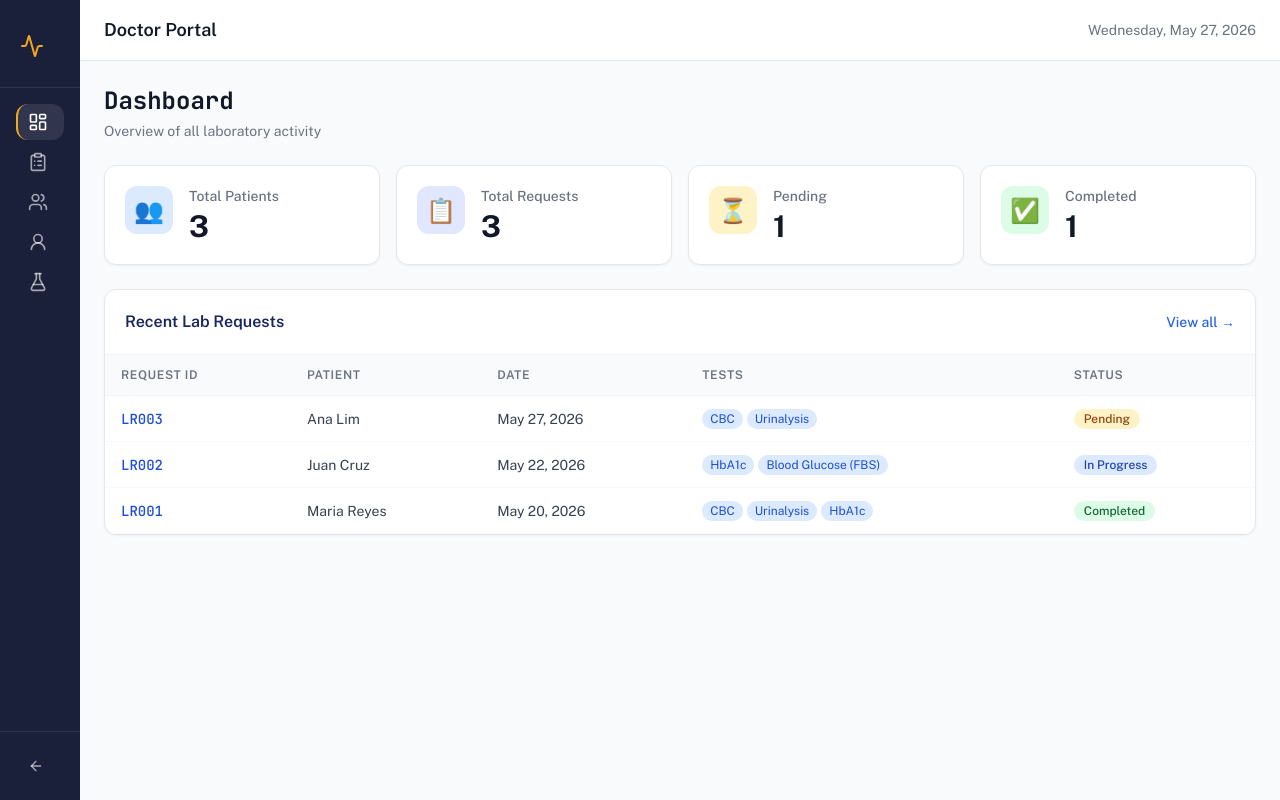
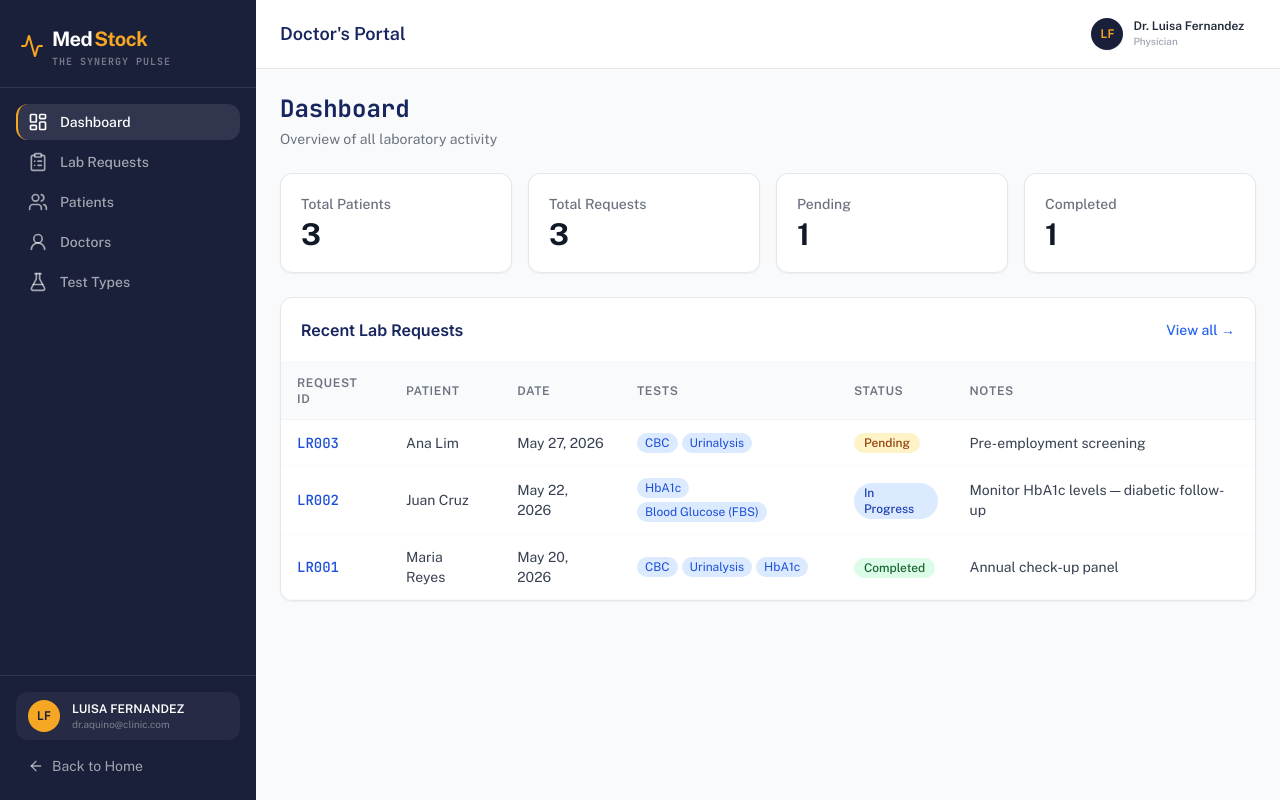
Before and after one commit to Wh4t-20/MedStock, a Vue app: page /doctor/dashboard in a window 1280 px wide. Built offline with nearby package versions, Linux system fonts and the light colour scheme.

Commit message:
doctor general styling

```diff
--- a/src/components/StatCard.vue
+++ b/src/components/StatCard.vue
@@ -1,8 +1,5 @@
 <template>
   <div class="card p-5 flex items-start gap-4">
-    <div :class="`flex-shrink-0 w-12 h-12 rounded-xl flex items-center justify-center ${iconBg}`">
-      <span class="text-2xl">{{ icon }}</span>
-    </div>
     <div>
       <p class="text-sm text-gray-500 font-medium">{{ label }}</p>
       <p class="text-3xl font-bold text-gray-900 mt-0.5">{{ value }}</p>
@@ -13,7 +10,6 @@
 
 <script setup lang="ts">
 defineProps<{
-  icon:    string
   label:   string
   value:   number | string
   sub?:    string
--- a/src/style.css
+++ b/src/style.css
@@ -39,7 +39,8 @@
   }
   .form-select {
     @apply w-full px-3 py-2 border border-gray-300 rounded-lg text-sm bg-white
-           focus:outline-none focus:ring-2 focus:ring-primary-500 focus:border-transparent;
+           focus:outline-none focus:ring-2 focus:ring-blue-500
+           focus:border-transparent shadow-sm;
   }
   .badge {
     @apply inline-flex items-center px-2.5 py-0.5 rounded-full text-xs font-medium;
--- a/src/views/doctor/DoctorDashboard.vue
+++ b/src/views/doctor/DoctorDashboard.vue
@@ -1,7 +1,7 @@
 <template>
   <div class="space-y-6">
     <div>
-      <h2 class="text-2xl font-mono font-bold text-gray-900">Dashboard</h2>
+      <h2 class="text-2xl font-mono font-bold text-[#18265F]">Dashboard</h2>
       <p class="text-gray-500 text-sm mt-1">Overview of all laboratory activity</p>
     </div>
 
@@ -16,7 +16,7 @@
     <!-- Recent requests -->
     <div class="card overflow-hidden">
       <div class="flex items-center justify-between p-5 border-b border-gray-100">
-        <h3 class="font-semibold text-[#18265F]">Recent Lab Requests</h3>
+        <h3 class="font-semibold font-inter text-[#18265F]">Recent Lab Requests</h3>
         <RouterLink to="/doctor/requests" class="text-sm text-primary-600 hover:text-primary-800 font-medium">View all →</RouterLink>
       </div>
       <div class="overflow-x-auto">
@@ -28,6 +28,7 @@
               <th class="table-head">Date</th>
               <th class="table-head">Tests</th>
               <th class="table-head">Status</th>
+              <th class="table-head">Notes</th>
             </tr>
           </thead>
           <tbody>
@@ -44,6 +45,7 @@
                 </div>
               </td>
               <td class="table-cell"><StatusBadge :status="req.status" /></td>
+              <td class="table-cell">{{ req.notes || '—' }}</td>
             </tr>
           </tbody>
         </table>
--- a/src/views/doctor/DoctorDirectory.vue
+++ b/src/views/doctor/DoctorDirectory.vue
@@ -1,7 +1,7 @@
 <template>
   <div class="space-y-5">
     <div class="flex items-center justify-between">
-      <div><h2 class="text-2xl font-bold text-gray-900">Doctors</h2><p class="text-gray-500 text-sm mt-0.5">Licensed physician directory</p></div>
+      <div><h2 class="text-2xl font-bold font-mono text-[#18265F]">Doctors</h2><p class="text-gray-500 text-sm mt-0.5">Licensed physician directory</p></div>
       <button @click="openCreate" class="btn-primary">+ Add Doctor</button>
     </div>
 
--- a/src/views/doctor/DoctorLayout.vue
+++ b/src/views/doctor/DoctorLayout.vue
@@ -1,7 +1,9 @@
 <template>
   <div class="min-h-screen flex bg-gray-50 font-public-sans">
+    <!-- Sidebar -->
     <aside class="group/sidebar w-20 hover:w-64 bg-[#1A1F3A] text-white flex flex-col shrink-0 transition-all duration-300 ease-in-out overflow-hidden z-10">
 
+      <!-- Top Branding Section -->
       <div class="px-5 pt-6 pb-5 border-b border-white/10 h-[88px] flex flex-col justify-center shrink-0">
         <RouterLink to="/" class="font-public-sans font-bold text-xl tracking-tight flex items-center gap-2 whitespace-nowrap">
           <Activity class="w-6 h-6 text-[#F5A623] shrink-0" />
@@ -17,6 +19,7 @@
         </RouterLink>
       </div>
 
+      <!-- Navigation Links -->
       <nav class="flex-1 p-4 space-y-1 overflow-y-auto overflow-x-hidden">
         <NavItem to="/doctor/dashboard"  :icon="LayoutDashboard" label="Dashboard" />
         <NavItem to="/doctor/requests"   :icon="ClipboardList"   label="Lab Requests" />
@@ -25,7 +28,20 @@
         <NavItem to="/doctor/test-types" :icon="FlaskConical"     label="Test Types" />
       </nav>
 
-      <div class="p-4 border-t border-white/10 shrink-0">
+      <!-- Sidebar Footer Section -->
+      <div class="p-4 border-t border-white/10 shrink-0 space-y-2">
+        <!-- User Profile Card -->
+        <div class="flex items-center gap-3 px-3 py-2 rounded-xl bg-white/5 min-w-[180px]">
+          <div class="w-8 h-8 rounded-full bg-[#F5A623] text-[#1A1F3A] flex items-center justify-center text-xs font-bold font-mono shrink-0 select-none">
+            LF
+          </div>
+          <div class="flex-1 min-w-0 opacity-0 group-hover/sidebar:opacity-100 transition-opacity duration-300 ease-in-out whitespace-nowrap">
+            <p class="text-xs font-semibold text-white truncate">LUISA FERNANDEZ</p>
+            <p class="text-[10px] text-white/40 truncate">dr.aquino@clinic.com</p>
+          </div>
+        </div>
+
+        <!-- Back to Home Link -->
         <RouterLink to="/" class="flex items-center gap-2 text-white/60 hover:text-white text-sm transition-colors px-3 py-2 rounded-lg hover:bg-white/5 whitespace-nowrap">
           <ArrowLeft class="w-4 h-4 shrink-0" />
           <span class="opacity-0 group-hover/sidebar:opacity-100 transition-opacity duration-300 ease-in-out">
@@ -35,11 +51,26 @@
       </div>
     </aside>
 
+    <!-- Main Content Panel -->
     <div class="flex-1 flex flex-col min-w-0">
-      <header class="bg-white border-b border-gray-200 px-6 py-4 flex items-center justify-between">
-        <h1 class="text-lg font-semibold text-gray-900">Doctor Portal</h1>
-        <span class="text-sm text-gray-500">{{ today }}</span>
+      <!-- Top Header Area -->
+      <header class="bg-white border-b border-gray-200 px-6 py-3 flex items-center justify-between">
+        <h1 class="text-lg font-semibold text-[#18265F]">Doctor's Portal</h1>
+
+
+        <div class="flex items-center gap-3">
+          <button class="flex items-center gap-2.5 p-1.5 pr-3 transition-colors group/profile text-left">
+            <div class="w-8 h-8 rounded-full bg-[#1A1F3A] text-[#F5A623] flex items-center justify-center text-xs font-bold font-mono shadow-sm">
+              LF
+            </div>
+            <div class="hidden sm:block">
+              <p class="text-xs font-semibold text-gray-800 leading-tight">Dr. Luisa Fernandez</p>
+              <p class="text-[10px] text-gray-400 font-medium">Physician</p>
+            </div>
+          </button>
+        </div>
       </header>
+
       <main class="flex-1 p-6 overflow-auto">
         <RouterView />
       </main>
@@ -51,7 +82,7 @@
 import { RouterLink, RouterView } from 'vue-router'
 import NavItem from '@/components/NavItem.vue'
 import {
-  Activity, // Used as the core brand icon
+  Activity,
   LayoutDashboard,
   ClipboardList,
   Users,
@@ -59,6 +90,4 @@ import {
   FlaskConical,
   ArrowLeft
 } from 'lucide-vue-next'
-
-const today = new Date().toLocaleDateString('en-US', { weekday: 'long', year: 'numeric', month: 'long', day: 'numeric' })
 </script>
--- a/src/views/doctor/DoctorPatients.vue
+++ b/src/views/doctor/DoctorPatients.vue
@@ -2,7 +2,7 @@
   <div class="space-y-5">
     <div class="flex items-center justify-between">
       <div>
-        <h2 class="text-2xl font-bold text-gray-900">Patients</h2>
+        <h2 class="text-2xl font-bold font-mono text-[#18265F]">Patients</h2>
         <p class="text-gray-500 text-sm mt-0.5">Manage patient records</p>
       </div>
       <button @click="openCreate" class="btn-primary">+ Add Patient</button>
--- a/src/views/doctor/DoctorRequests.vue
+++ b/src/views/doctor/DoctorRequests.vue
@@ -2,7 +2,7 @@
   <div class="space-y-5">
     <div class="flex items-center justify-between">
       <div>
-        <h2 class="text-2xl font-bold text-gray-900">Lab Requests</h2>
+        <h2 class="text-2xl font-bold font-mono text-[#18265F]">Lab Requests</h2>
         <p class="text-gray-500 text-sm mt-0.5">Manage and create laboratory test requests</p>
       </div>
       <button @click="showCreate = true" class="btn-primary">+ New Request</button>
@@ -10,15 +10,38 @@
 
     <!-- Filters -->
     <div class="flex flex-wrap gap-3">
-      <input v-model="search" placeholder="Search patient, doctor…" class="form-input max-w-xs" />
-      <select v-model="filterStatus" class="form-select w-40">
-        <option value="">All Statuses</option>
-        <option>Pending</option>
-        <option>In Progress</option>
-        <option>Completed</option>
-        <option>Cancelled</option>
-      </select>
-    </div>
+  <input
+    v-model="search"
+    placeholder="Search patient, doctor…"
+    class="form-input max-w-xs"
+  />
+
+  <!-- Styled Select -->
+  <div class="relative w-48">
+    <select
+      v-model="filterStatus"
+      class="form-select appearance-none w-full bg-white pr-10 shadow-sm"
+    >
+      <option value="">All Statuses</option>
+      <option value="pending">Pending</option>
+      <option value="in-progress">In Progress</option>
+      <option value="completed">Completed</option>
+      <option value="cancelled">Cancelled</option>
+    </select>
+
+    <!-- Dropdown Icon -->
+    <svg
+      xmlns="http://www.w3.org/2000/svg"
+      class="w-4 h-4 absolute right-3 top-1/2 -translate-y-1/2 text-gray-500 pointer-events-none"
+      fill="none"
+      viewBox="0 0 24 24"
+      stroke="currentColor"
+      stroke-width="2"
+    >
+      <path stroke-linecap="round" stroke-linejoin="round" d="m19 9-7 7-7-7" />
+    </svg>
+  </div>
+</div>
 
     <!-- Table -->
     <div class="card overflow-hidden">
--- a/src/views/doctor/DoctorTestTypes.vue
+++ b/src/views/doctor/DoctorTestTypes.vue
@@ -1,7 +1,7 @@
 <template>
   <div class="space-y-5">
     <div class="flex items-center justify-between">
-      <div><h2 class="text-2xl font-bold text-gray-900">Test Types</h2><p class="text-gray-500 text-sm mt-0.5">Centralized laboratory test catalog</p></div>
+      <div><h2 class="text-2xl font-bold font-mono text-[#18265F]">Test Types</h2><p class="text-gray-500 text-sm mt-0.5">Centralized laboratory test catalog</p></div>
       <button @click="openCreate" class="btn-primary">+ Add Test Type</button>
     </div>
 
```
